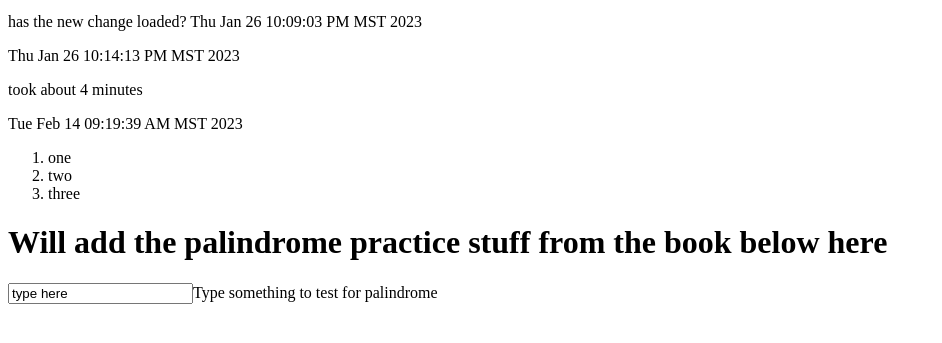
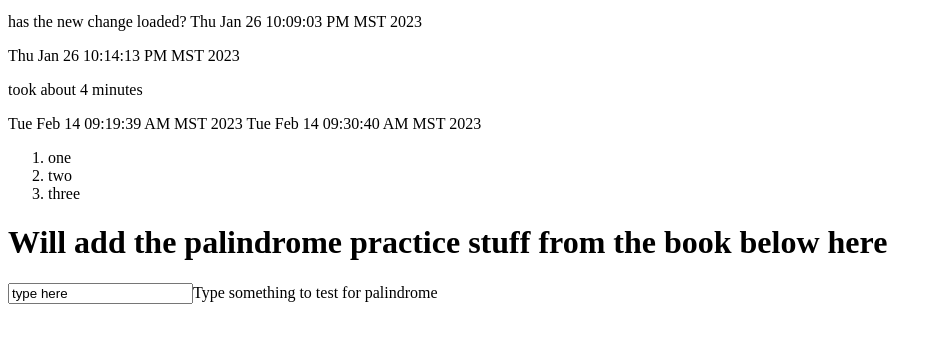
Before and after one commit to changjones1/testing, a plain HTML site: page index.html in a window 1280 px wide. Shown: the part 101-444 px from the top of the page, without its empty margins (0-942 px from the left). Drawn offline with Linux system fonts and the light colour scheme.

Commit message:
added date on index

```diff
--- a/index.html
+++ b/index.html
@@ -23,6 +23,7 @@
 	<p>took about 4 minutes</p>
 	<p>
 Tue Feb 14 09:19:39 AM MST 2023
+Tue Feb 14 09:30:40 AM MST 2023
 	</p>
 	<ol>
 		<li>one</li>
```
